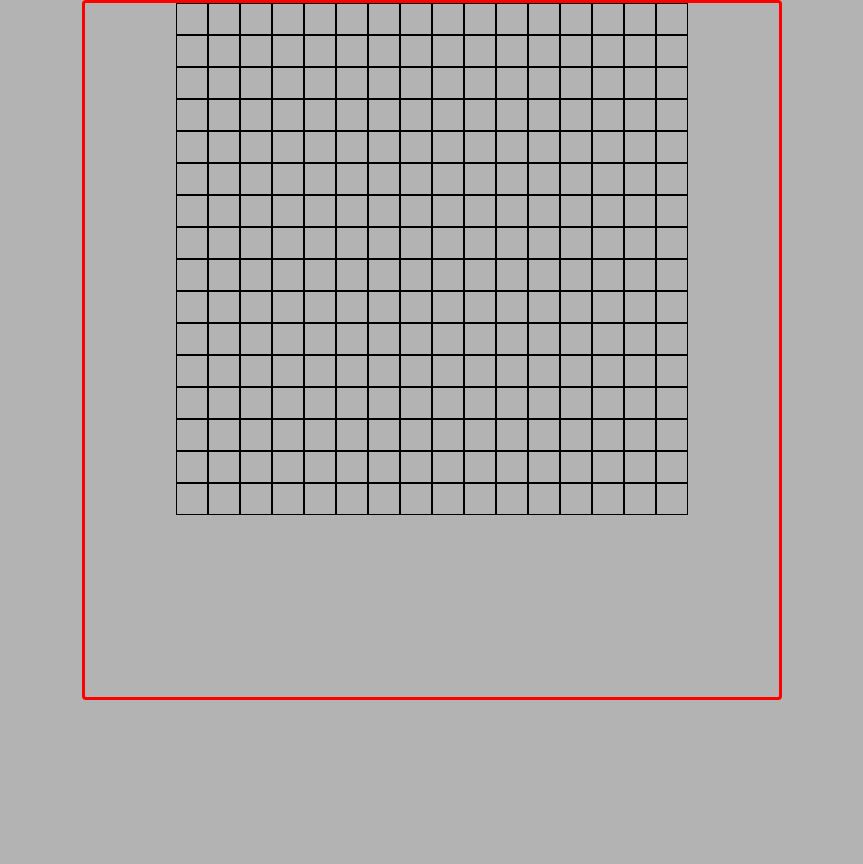
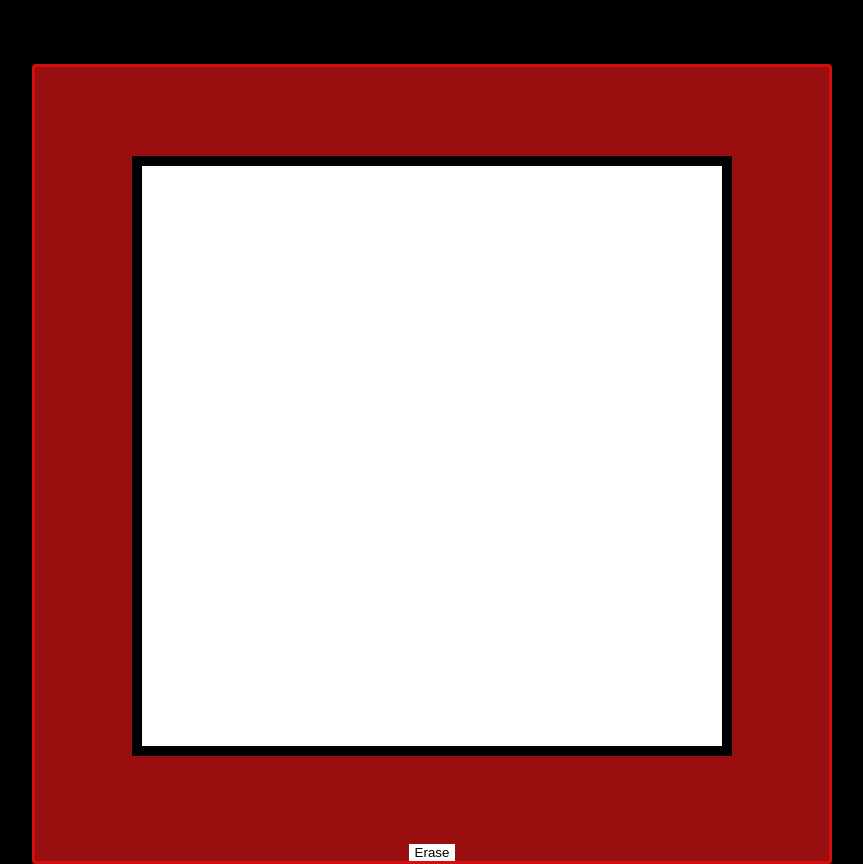
Before and after one commit to jamiemiles/ETCH-A-SKETCH, a plain HTML site: page index.html in a window 1280 px wide. Shown: the whole page, without its empty margins (208-1071 px from the left). Before the commit the page ends 800 px from the top, so only its background shows below. Drawn offline with Linux system fonts and the light colour scheme.

Commit message:
created eraser button and working functionality

```diff
--- a/index.html
+++ b/index.html
@@ -10,6 +10,7 @@
   <body>
     <div class="container">
       <div class="screen"></div>
+      <button class="eraser">Erase</button>
     </div>
 
   </body>
--- a/script.js
+++ b/script.js
@@ -1,24 +1,40 @@
 const etchaSketch = () => {
-  const displayGrid = () => {
-    for (let i = 0; i < 16 ** 2; i++) {
+  const screen = document.querySelector(".screen");
+
+  //   let canvasSize = prompt("How many pixels? ");
+  let canvasSize = 20;
+  const displayGrid = (pixels) => {
+    for (let i = 0; i < pixels ** 2; i++) {
       const grid = document.createElement("div");
-      const screen = document.querySelector(".screen");
+      grid.classList.add("grid");
       grid.className = `square${i}`;
-
+      grid.style.backgroundColor = "white";
       screen.appendChild(grid);
-      grid.style = "border: 1px solid black; height: 32px; width: 32px; ";
     }
+    screen.style.gridTemplateColumns = `repeat(${pixels}, auto)`;
+    screen.style.gridTemplateRows = `repeat(${pixels}, auto)`;
   };
-  const drawSquares = () => {
-    for (let i = 0; i < 16 ** 2; i++) {
-      const test = document.querySelector(`.square${i}`);
-      test.addEventListener("mouseover", function (e) {
-        test.style = "background-color: black; height: 32px; width: 32px";
-        console.log(test);
+  const drawSquares = (pixels) => {
+    for (let i = 0; i < pixels ** 2; i++) {
+      const draw = document.querySelector(`.square${i}`);
+      draw.addEventListener("mouseover", function (e) {
+        draw.style = "background-color: black";
+        console.log(draw);
       });
     }
   };
-  displayGrid();
-  drawSquares();
+  const eraseImage = (pixels) => {
+    const eraserBtn = document.querySelector(".eraser");
+    eraserBtn.addEventListener("click", (e) => {
+      for (let i = 0; i < pixels ** 2; i++) {
+        const grid = document.querySelector(`.square${i}`);
+        grid.style.backgroundColor = "white";
+        console.log(eraserBtn);
+      }
+    });
+  };
+  eraseImage(canvasSize);
+  displayGrid(canvasSize);
+  drawSquares(canvasSize);
 };
 etchaSketch();
--- a/style.css
+++ b/style.css
@@ -2,19 +2,35 @@
   margin: 0%;
   border: 0;
   box-sizing: border-box;
-  background-color: rgb(179, 179, 179);
+  background-color: rgb(0, 0, 0);
 }
 .container {
-  width: 700px;
+  display: flex;
+  justify-content: center;
+  flex-direction: column;
+  align-items: center;
+  text-align: center;
+  width: 800px;
+  height: 800px;
   margin: auto;
-  height: 700px;
-  border: solid red;
+  border: solid rgb(212, 14, 14);
+  background-color: rgb(153, 15, 15);
+  margin-top: 5%;
   border-radius: 4px;
 }
 .screen {
+  display: grid;
+  width: 600px;
+  height: 600px;
+  margin: auto;
+  border: 10px solid black;
+}
+.eraser {
   display: flex;
-  flex-wrap: wrap;
-  width: 512px;
-  height: 512px;
-  margin: auto;
+  justify-content: center;
+  align-items: center;
+  background-color: white;
 }
+.eraser:hover {
+  background-color: violet;
+}
```
